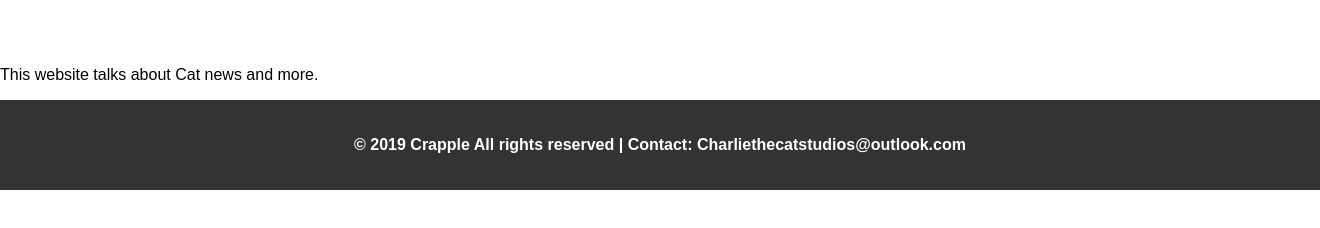
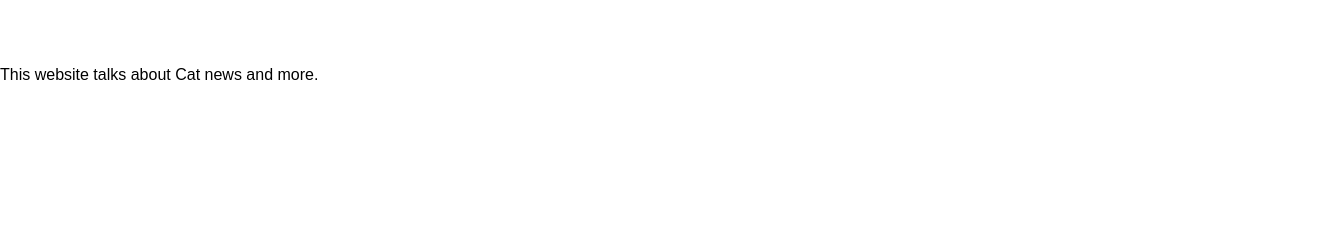
Before and after one commit to CrappleCo/CrappleHome, a plain HTML site: page index.html in a window 1280 px wide. Shown: the part 446-674 px from the top of the page, 1320 px wide, since content can reach past the window. Drawn offline with Linux system fonts and the light colour scheme.

Commit message:
Update index.html

```diff
--- a/index.html
+++ b/index.html
@@ -35,9 +35,5 @@
         <h1 class = "h1" style="font-size:10vw">Welcome To Crapple!</h1>
         <p>This website talks about Cat news and more.</p>
     </div>
-
-<footer>
-    <p>© 2019 Crapple All rights reserved | Contact: Charliethecatstudios@outlook.com </p>
-</footer>
     </body>
 </html>
```
